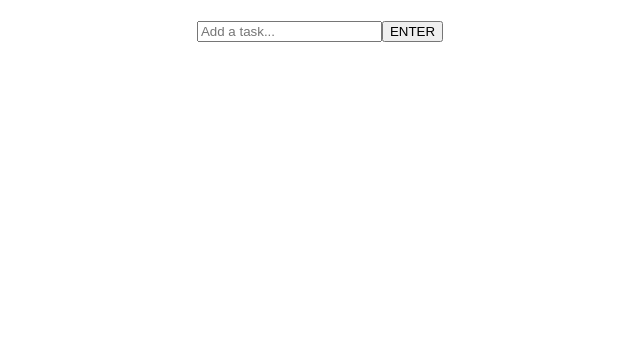
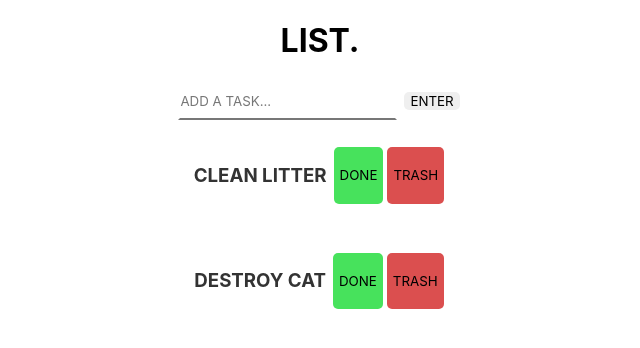
Before and after one commit to alexandroivaldez/todo-list, a React (Create React App) app in the folder todo-list/: page / in a window 1280 px wide. Shown: the top 348 px of the page, without its empty margins (320-960 px from the left). Built offline with nearby package versions, Linux system fonts and the light colour scheme.

Commit message:
Added mid CSS

```diff
--- a/todo-list/src/App.css
+++ b/todo-list/src/App.css
@@ -1,3 +1,76 @@
 .App {
   text-align: center;
 }
+
+
+
+.input {
+  line-height: 28px;
+  border: 2px solid transparent;
+  border-bottom-color: #777;
+  padding: .2rem 0;
+  outline: none;
+  background-color: transparent;
+  color: #0d0c22;
+  transition: .3s cubic-bezier(0.645, 0.045, 0.355, 1);
+  margin-right: 5px;
+ }
+
+ .input:focus, input:hover {
+  outline: none;
+  padding: .2rem 1rem;
+  border-radius: 1rem;
+  border-color: #777;
+ }
+
+ .input::placeholder {
+  color: #777;
+ }
+
+ .input:focus::placeholder {
+  opacity: 0;
+  transition: opacity .3s;
+ }
+
+ * {
+  font-family: -apple-system, BlinkMacSystemFont, "Helvetica Neue LT W05 65 Medium", Helvetica, Arial, sans-serif;
+  text-transform: uppercase;
+}
+
+.card {
+  display: flex;
+  justify-content: center;
+  color: #333;
+  padding: 15px;
+  margin-bottom: 15px;
+  border-radius: 5px;
+  margin-top: 10px;
+}
+
+button {
+  border: none;
+  margin: 2px;
+  border-radius: 5px;
+}
+
+
+#done {
+  background-color: rgb(71, 226, 92);
+}
+
+#trash {
+  background-color: rgb(219, 79, 79);
+}
+
+#trash:hover {
+  background-color: rgb(249, 104, 104);
+  transition: opacity .3s;
+}
+
+#done:hover {
+  background-color: rgb(104, 249, 123);
+}
+
+h3 {
+  margin-right: 5px;
+}
--- a/todo-list/src/App.js
+++ b/todo-list/src/App.js
@@ -9,13 +9,21 @@ class App extends Component {
 
     this.state = {
       tasks: [
+        {
+          taskId: 123,
+          taskContext: 'Clean Litter'
+        },
+        {
+          taskId: 2234,
+          taskContext: 'Destroy cat'
+        }
       ],
       inputValue: ""
     }
   }
 
   //Adds object task to this.state.tasks
-  addTask= () => {
+  addTask = () => {
     const randomID = Math.floor(Math.random() * 10000);
     const updatedArr = [...this.state.tasks, {taskId: randomID, taskContext: this.state.inputValue}];
     this.setState(() => {
@@ -49,15 +57,16 @@ class App extends Component {
   render() {
     return (
       <div className="App">
-        <br></br>
-        <input type="text" placeholder='Add a task...' onChange={this.handleChange} />
+        <h1>List.</h1>
+        <input className="input" type="text" placeholder='Add a task...' onChange={this.handleChange} />
         <button onClick={this.addTask}>ENTER</button>
         {
           this.state.tasks.map((task) => {
             return (
             <div key={task.taskId} className="card">
               <h3>{task.taskContext}</h3>
-              <button onClick={event => this.removeTask(task.taskId)}>DONE</button>
+              <button onClick={event => this.removeTask(task.taskId)} id="done">DONE</button>
+              <button onClick={event => this.removeTask(task.taskId)} id="trash">TRASH</button>
             </div>
             )
           })
```
